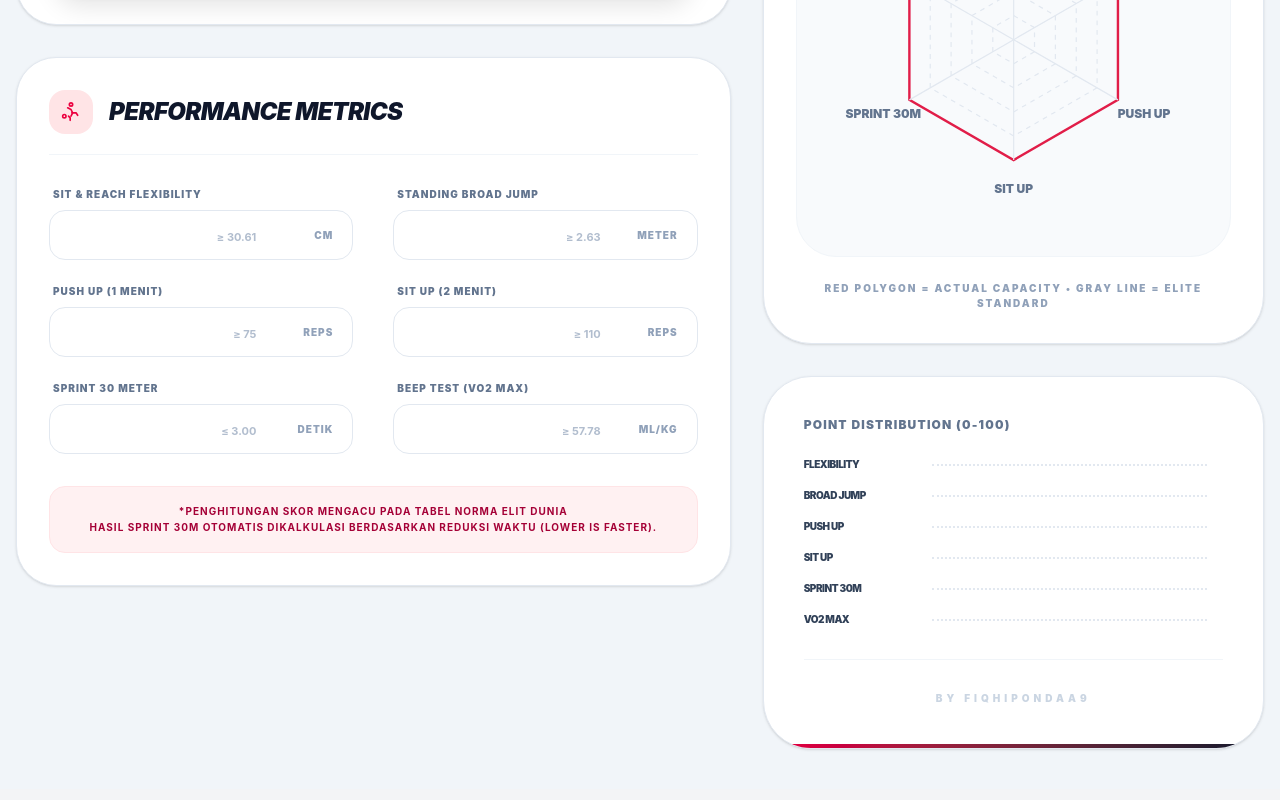
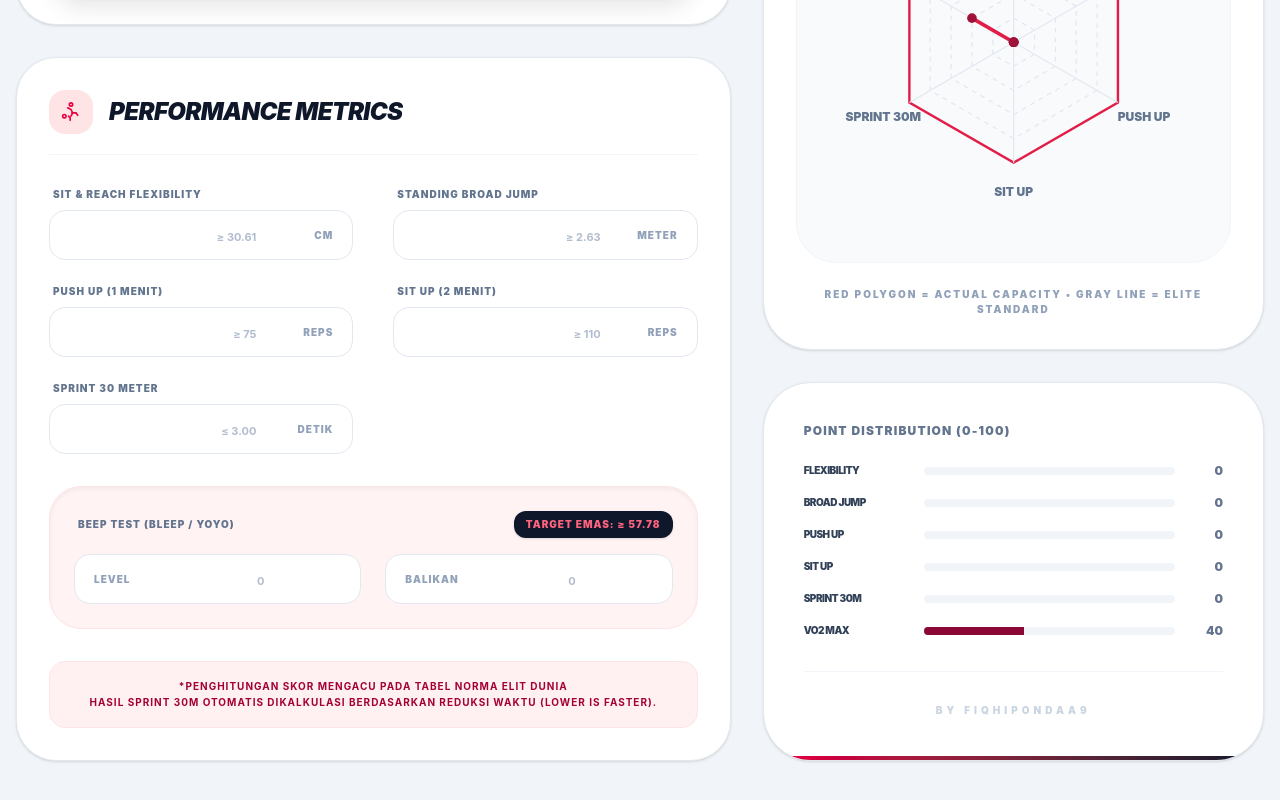
Before and after one commit to fiqhipondaa9/kalkulator-fisik-atletik, a React (Vite) app: page / in a window 1280 px wide. Shown: the part 834-1634 px from the top of the page. Built offline with nearby package versions, Linux system fonts and the light colour scheme.

Commit message:
BUG BEEP TEST

```diff
--- a/src/App.jsx
+++ b/src/App.jsx
@@ -96,7 +96,9 @@ const RadarChart = ({ data, labels, isBlanko }) => {
 export default function App() {
   const [identity, setIdentity] = useState({ name: '', origin: '', dob: '', gender: 'Putra' });
   const [anthro, setAnthro] = useState({ weight: '', height: '' });
-  const [tests, setTests] = useState({ sitReach: '', broadJump: '', pushUp: '', sitUp: '', sprint30: '', beep: '' });
+
+  // FIX: Menambahkan beepLevel dan beepShuttle ke dalam state
+  const [tests, setTests] = useState({ sitReach: '', broadJump: '', pushUp: '', sitUp: '', sprint30: '', beepLevel: '', beepShuttle: '' });
   const [isExporting, setIsExporting] = useState(false);
 
   const age = useMemo(() => {
@@ -121,14 +123,24 @@ export default function App() {
     return { bmi, status, color };
   }, [anthro.weight, anthro.height]);
 
+  // --- MESIN PENGHITUNG VO2MAX OTOMATIS ---
+  const calculatedVO2Max = useMemo(() => {
+    const l = parseInt(tests.beepLevel);
+    const s = parseInt(tests.beepShuttle);
+    if (!l || !s || l < 1 || s < 1) return 0;
+    const vo2max = 3.46 * (l + s / (l * 0.4325 + 7.0048)) + 12.2;
+    return parseFloat(vo2max.toFixed(2));
+  }, [tests.beepLevel, tests.beepShuttle]);
+
   const scores = useMemo(() => ({
     sitReach: getScoreAtletik('sitReach', identity.gender, tests.sitReach),
     broadJump: getScoreAtletik('broadJump', identity.gender, tests.broadJump),
     pushUp: getScoreAtletik('pushUp', identity.gender, tests.pushUp),
     sitUp: getScoreAtletik('sitUp', identity.gender, tests.sitUp),
     sprint30: getScoreAtletik('sprint30', identity.gender, tests.sprint30),
-    beep: getScoreAtletik('beep', identity.gender, tests.beep),
-  }), [tests, identity.gender]);
+    // FIX: Menggunakan hasil kalkulasi otomatis
+    beep: getScoreAtletik('beep', identity.gender, calculatedVO2Max),
+  }), [tests, identity.gender, calculatedVO2Max]);
 
   const activeLabels = ['Flexibility', 'Broad Jump', 'Push Up', 'Sit Up', 'Sprint 30m', 'VO2 Max'];
   const averageScore = useMemo(() => {
@@ -260,7 +272,6 @@ export default function App() {
                  { id: 'pushUp', label: 'Push Up (1 Menit)', unit: 'REPS' },
                  { id: 'sitUp', label: 'Sit Up (2 Menit)', unit: 'REPS' },
                  { id: 'sprint30', label: 'Sprint 30 Meter', unit: 'DETIK' },
-                 { id: 'beep', label: 'Beep Test (VO2 Max)', unit: 'ML/KG' },
                ].map(item => (
                  <div key={item.id} className="flex flex-col">
                    <label className="text-[10px] font-black text-slate-500 uppercase tracking-widest mb-2 ml-1">{item.label}</label>
@@ -270,6 +281,37 @@ export default function App() {
                    </div>
                  </div>
                ))}
+
+               {/* FIX: BLOK KHUSUS BEEP TEST OTOMATIS */}
+               <div className="sm:col-span-2 bg-rose-50/80 p-6 rounded-[2rem] border border-rose-100 mt-2 shadow-inner">
+                 <div className="flex flex-col md:flex-row justify-between md:items-center mb-4 gap-3">
+                   <label className="text-[10px] font-black text-slate-500 uppercase tracking-widest ml-1">
+                     Beep Test (Bleep / Yoyo)
+                   </label>
+                   <div className="flex flex-wrap items-center gap-2">
+                     {calculatedVO2Max > 0 && (
+                       <span className="bg-rose-600 text-white px-3 py-1.5 rounded-xl text-xs font-black shadow-sm animate-in fade-in slide-in-from-right-2 flex items-center gap-2">
+                         VO2Max: {calculatedVO2Max} <span className="text-[10px] opacity-70">ml/kg/min</span>
+                       </span>
+                     )}
+                     <span className="bg-slate-900 text-rose-400 px-3 py-1.5 rounded-xl text-[10px] font-black uppercase tracking-widest shadow-sm">
+                       Target Emas: {getTargetPlaceholder('beep', identity.gender)}
+                     </span>
+                   </div>
+                 </div>
+                 <div className="grid grid-cols-2 gap-6">
+                   <div className="relative">
+                     <span className="absolute left-5 top-1/2 -translate-y-1/2 text-[10px] font-black text-slate-400 uppercase tracking-widest">Level</span>
+                     <input type="number" min="1" value={tests.beepLevel} onChange={e => setTests({...tests, beepLevel: e.target.value})} className={`${testInputClass} pl-16 pr-6`} placeholder="0" />
+                   </div>
+                   <div className="relative">
+                     <span className="absolute left-5 top-1/2 -translate-y-1/2 text-[10px] font-black text-slate-400 uppercase tracking-widest">Balikan</span>
+                     <input type="number" min="1" value={tests.beepShuttle} onChange={e => setTests({...tests, beepShuttle: e.target.value})} className={`${testInputClass} pl-20 pr-6`} placeholder="0" />
+                   </div>
+                 </div>
+               </div>
+               {/* AKHIR BLOK BEEP TEST */}
+
             </div>
             <p className="mt-8 p-4 bg-rose-50 border border-rose-100 rounded-2xl text-[10px] font-bold text-rose-800 text-center uppercase tracking-widest leading-relaxed">
               *Penghitungan skor mengacu pada tabel norma elit dunia<br/>Hasil Sprint 30m otomatis dikalkulasi berdasarkan reduksi waktu (Lower is Faster).
```
